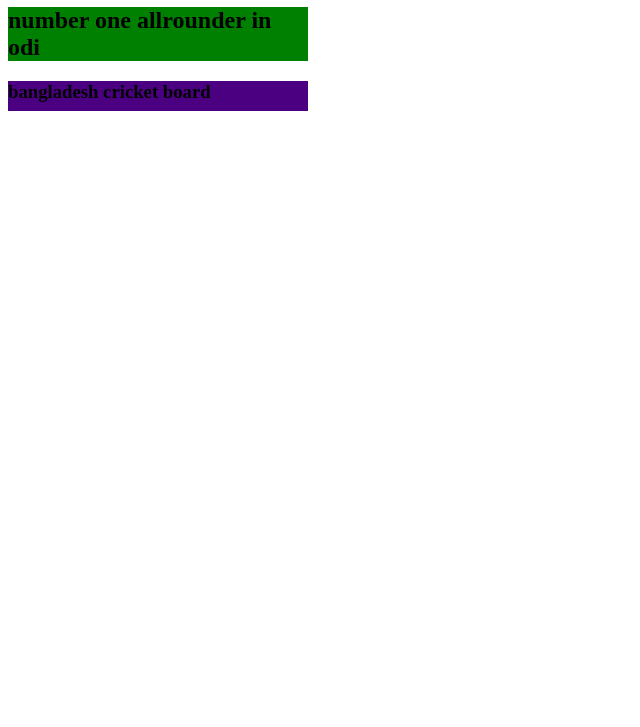
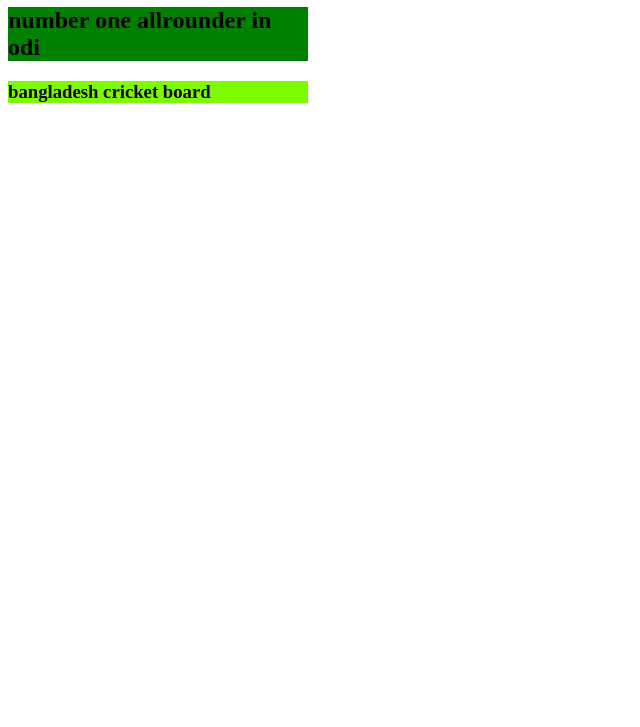
Before and after one commit to Rifat1203/Bcb-repository, a plain HTML site: page index.html in a window 1280 px wide. Shown: the part 73-800 px from the top of the page, without its empty margins (0-640 px from the left). Drawn offline with Linux system fonts and the light colour scheme.

Commit message:
hudai khatni

```diff
--- a/style.css
+++ b/style.css
@@ -7,7 +7,6 @@ h2{
     width: 300px;
 }
 h3{
-    background-color: indigo;
+    background-color: lawngreen;
     width: 300px;
-    height: 30px;
 }
```
